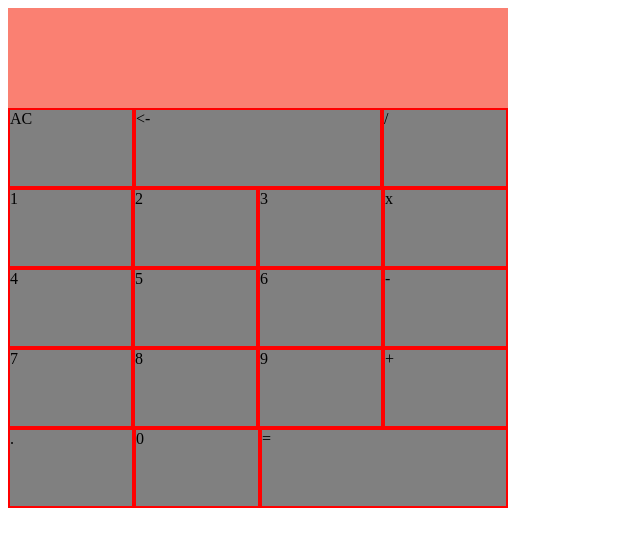
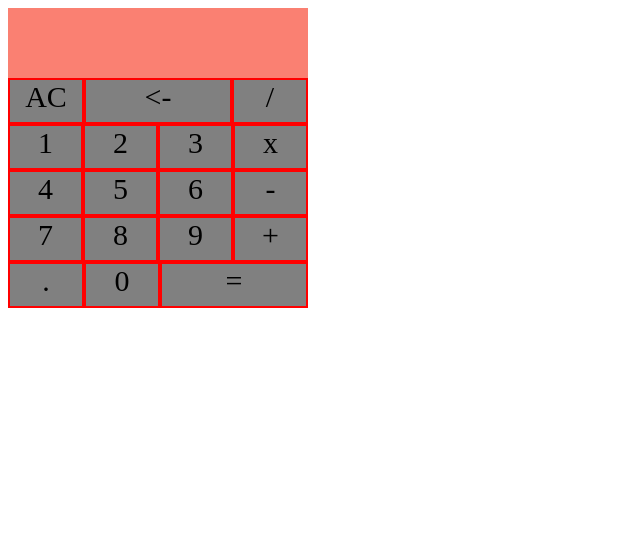
Before and after one commit to ScrubCub/calculator, a plain HTML site: page index.html in a window 1280 px wide. Shown: the whole page, without its empty margins (0-640 px from the left). Drawn offline with Linux system fonts and the light colour scheme.

Commit message:
Add minor CSS styling and dimension changes
Added some CSS styling to text content of buttons
and screen output; changed dimensions of calculator

```diff
--- a/calculator.js
+++ b/calculator.js
@@ -67,12 +67,11 @@ let entireContainer = {
     rowFive: createDiv()
 }
 
-let buttons = {};
 let operationSymbols = ['/', 'x', '-', '+'];
 
-entireContainer['container'].setAttribute('style', 'display: flex; flex-direction: column; background-color: salmon; height: 500px; width: 500px');
-entireContainer['screen'].setAttribute('style', 'background-color: salmon; height: 100px; width: 500px');
-
+entireContainer['container'].setAttribute('style', 'display: flex; flex-direction: column; background-color: salmon; height: 300px; width: 300px');
+entireContainer['screen'].setAttribute('style', 'background-color: salmon; height: 70px; width: 300px');
+entireContainer['screen'].id = 'screen';
 entireContainer['container'].appendChild(entireContainer['screen']);
 body.appendChild(entireContainer['container']);
 
--- a/index.html
+++ b/index.html
@@ -1,6 +1,7 @@
 <!DOCTYPE html>
 <html lang="en">
 <head>
+    <link rel="stylesheet" href="styles.css">
     <script src="./calculator.js" defer></script>
     <meta charset="UTF-8">
     <meta name="viewport" content="width=device-width, initial-scale=1.0">
--- /dev/null
+++ b/styles.css
@@ -0,0 +1,9 @@
+#screen {
+    text-align: right;
+    font-size: 40px;
+}
+
+div > div {
+    text-align: center;
+    font-size: 30px;
+}
```
